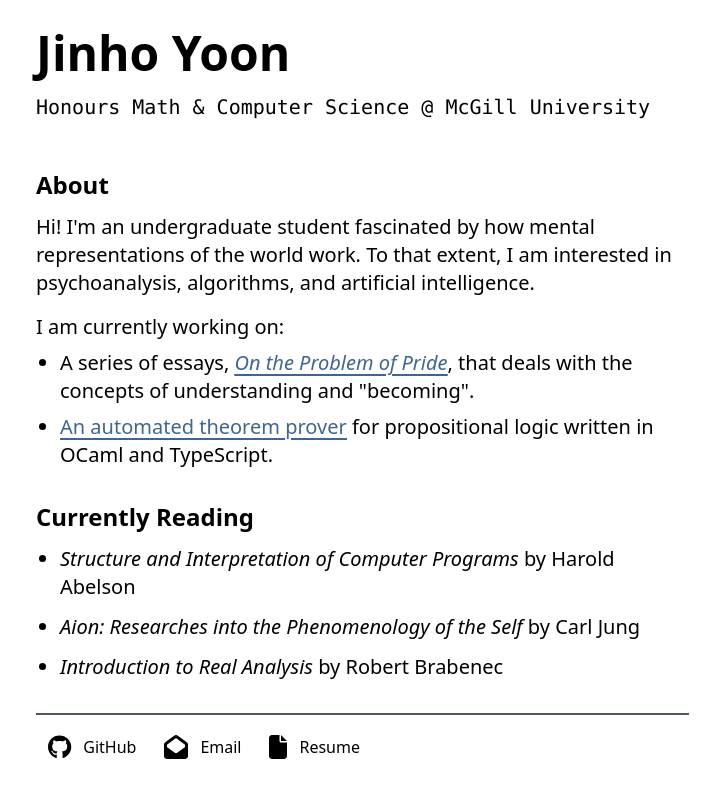
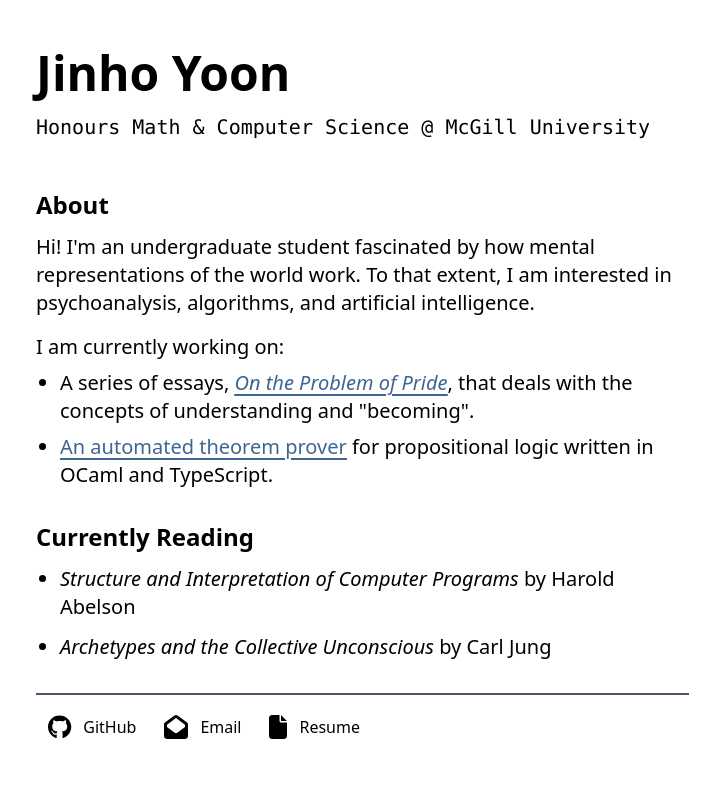
Before and after one commit to jinh0/jinho.xyz, a Next.js app: page / in a window 1280 px wide. Shown: the whole page, without its empty margins (60-780 px from the left). Built offline with nearby package versions, Linux system fonts and the light colour scheme.

Commit message:
docs: edit reading list

```diff
--- a/components/home/About.tsx
+++ b/components/home/About.tsx
@@ -42,12 +42,8 @@ const About = () => {
             author="Harold Abelson"
           />
           <Book
-            title="Aion: Researches into the Phenomenology of the Self"
+            title="Archetypes and the Collective Unconscious"
             author="Carl Jung"
-          />
-          <Book
-            title="Introduction to Real Analysis"
-            author="Robert Brabenec"
           />
         </ul>
       </div>
```
